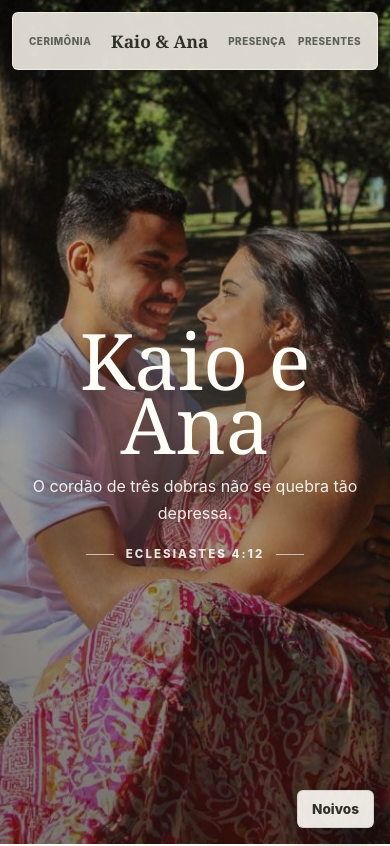
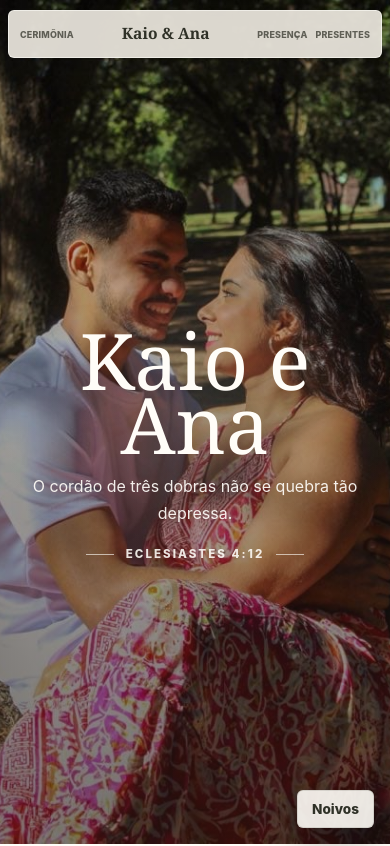
Before and after one commit to KaioQuaresmadS/CasamentoFront, an Angular app: page / in a window 390 px wide. Shown: the top 846 px of the page. Built offline with nearby package versions, Linux system fonts and the light colour scheme; no server answers.

Commit message:
Ajuste navbar IPHONE

```diff
--- a/src/app/pages/wedding-page/wedding-page.component.scss
+++ b/src/app/pages/wedding-page/wedding-page.component.scss
@@ -32,12 +32,14 @@ main {
 .site-nav a {
   color: $color-ink;
   text-decoration: none;
+  white-space: nowrap;
 }
 
 .site-nav__brand {
   font-family: $font-serif;
   font-size: clamp(1.2rem, 2.4vw, 1.65rem);
   font-weight: 600;
+  line-height: 1;
   justify-self: center;
 }
 
@@ -76,11 +78,11 @@ main {
 
 @media (max-width: 640px) {
   .site-nav {
-    top: 12px;
+    top: max(10px, env(safe-area-inset-top));
     width: calc(100% - 24px);
-    min-height: 58px;
-    grid-template-columns: auto 1fr auto;
-    padding-inline: 10px;
+    min-height: 52px;
+    grid-template-columns: auto minmax(70px, 1fr) auto;
+    padding: 6px 9px;
   }
 
   .site-nav__links {
@@ -89,12 +91,32 @@ main {
 
   .site-nav > a:not(.site-nav__brand),
   .site-nav__links a {
-    padding-inline: 6px;
-    font-size: 0.62rem;
-    letter-spacing: 0.05em;
+    padding: 6px 5px;
+    font-size: clamp(0.52rem, 2.7vw, 0.62rem);
+    letter-spacing: 0.03em;
   }
 
   .site-nav__brand {
-    font-size: 1.08rem;
+    font-size: clamp(0.92rem, 4.4vw, 1.08rem);
   }
 }
+
+@media (max-width: 430px) {
+  .site-nav {
+    width: calc(100% - 16px);
+    min-height: 48px;
+    grid-template-columns: auto minmax(62px, 1fr) auto;
+    padding-inline: 7px;
+  }
+
+  .site-nav > a:not(.site-nav__brand),
+  .site-nav__links a {
+    padding-inline: 4px;
+    font-size: clamp(0.48rem, 2.55vw, 0.56rem);
+    letter-spacing: 0.02em;
+  }
+
+  .site-nav__brand {
+    font-size: clamp(0.82rem, 4vw, 0.98rem);
+  }
+}
```
